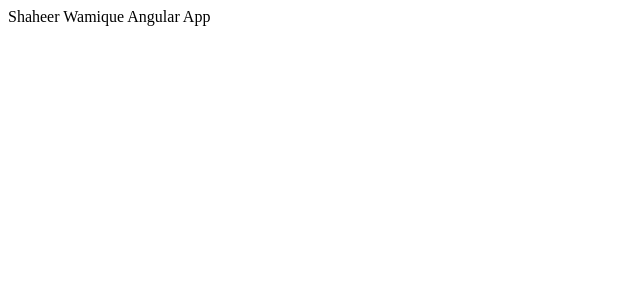
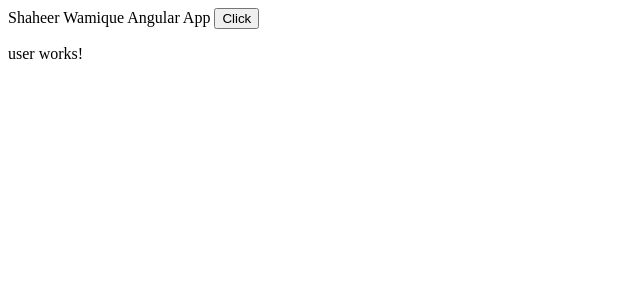
Before and after one commit to Shaheerwmk/Ustilo, an Angular app: page /user in a window 1280 px wide. Before the commit this address led to /. Shown: the top 300 px of the page, without its empty margins (0-640 px from the left). Built offline with nearby package versions, Linux system fonts and the light colour scheme.

Commit message:
Applied the first route from home page

```diff
--- a/src/app/app.component.html
+++ b/src/app/app.component.html
@@ -1,3 +1,4 @@
-<div>Shaheer Wamique Angular App</div>
-
+<div *ngIf="routed">Shaheer Wamique Angular App
+    <button (click)="routeToUsers()">Click</button>
+</div>
 <router-outlet></router-outlet>
--- a/src/app/app.component.ts
+++ b/src/app/app.component.ts
@@ -1,4 +1,5 @@
 import { Component } from '@angular/core';
+import { Router } from '@angular/router';
 
 @Component({
   selector: 'app-root',
@@ -6,5 +7,13 @@ import { Component } from '@angular/core';
   styleUrls: ['./app.component.css']
 })
 export class AppComponent {
+
+  constructor(private router: Router) {}
+  routed:boolean=true;
   title = 'Ustilo';
+
+  routeToUsers(){
+    this.routed = false;
+    this.router.navigate(['/user'])
+  }
 }
--- a/src/app/app.module.ts
+++ b/src/app/app.module.ts
@@ -3,14 +3,22 @@ import { NgModule } from '@angular/core';
 
 import { AppRoutingModule } from './app-routing.module';
 import { AppComponent } from './app.component';
+import { Routes, RouterModule } from '@angular/router';
+import { UserComponent } from './user/user.component';
+
+const appRoutes: Routes = [
+  { path: 'user', component: UserComponent }
+];
 
 @NgModule({
   declarations: [
-    AppComponent
+    AppComponent,
+    UserComponent
   ],
   imports: [
     BrowserModule,
-    AppRoutingModule
+    AppRoutingModule,
+    RouterModule.forRoot(appRoutes)
   ],
   providers: [],
   bootstrap: [AppComponent]
--- /dev/null
+++ b/src/app/user/user.component.html
@@ -0,0 +1,3 @@
+<p>
+  user works!
+</p>
--- /dev/null
+++ b/src/app/user/user.component.ts
@@ -0,0 +1,15 @@
+import { Component, OnInit } from '@angular/core';
+
+@Component({
+  selector: 'app-user',
+  templateUrl: './user.component.html',
+  styleUrls: ['./user.component.css']
+})
+export class UserComponent implements OnInit {
+
+  constructor() { }
+
+  ngOnInit() {
+  }
+
+}
```
Also changed, not shown: src/app/user/user.component.css (added), 1 other file (tests, documents, lock files or other folders).
